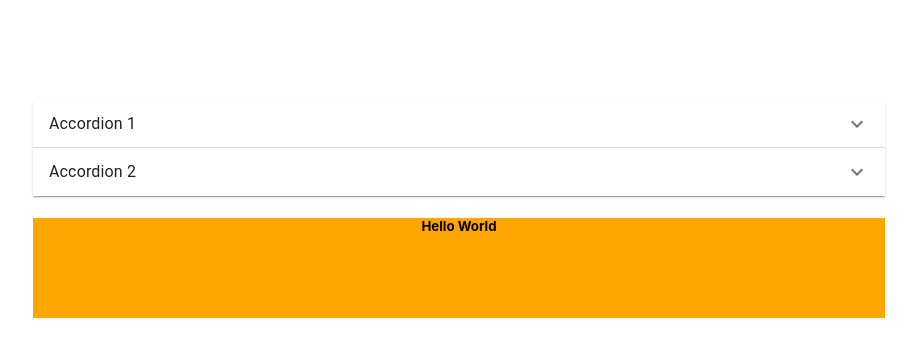
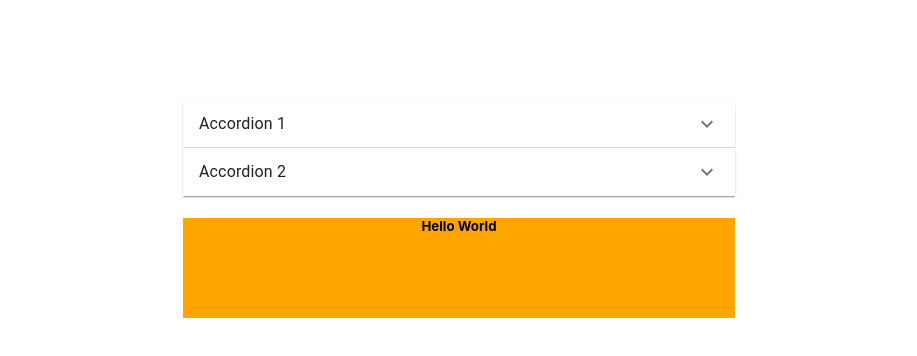
Before and after one commit to ALJAZARIhadi/ui-react-app, a React (Create React App) app: page / in a window 1280 px wide. Shown: the top 356 px of the page, without its empty margins (181-1098 px from the left). Built offline with nearby package versions, Linux system fonts and the light colour scheme.

Commit message:
edit size of accordion

```diff
--- a/src/Task.js
+++ b/src/Task.js
@@ -16,7 +16,7 @@ export default function Task() {
   };
   const id = React.useId();
   return (
-    <Container maxWidth="md" style={{marginTop:"100px"}}>
+    <Container maxWidth="sm" style={{marginTop:"100px"}}>
       <div>
         <Accordion>
           <AccordionSummary
```
